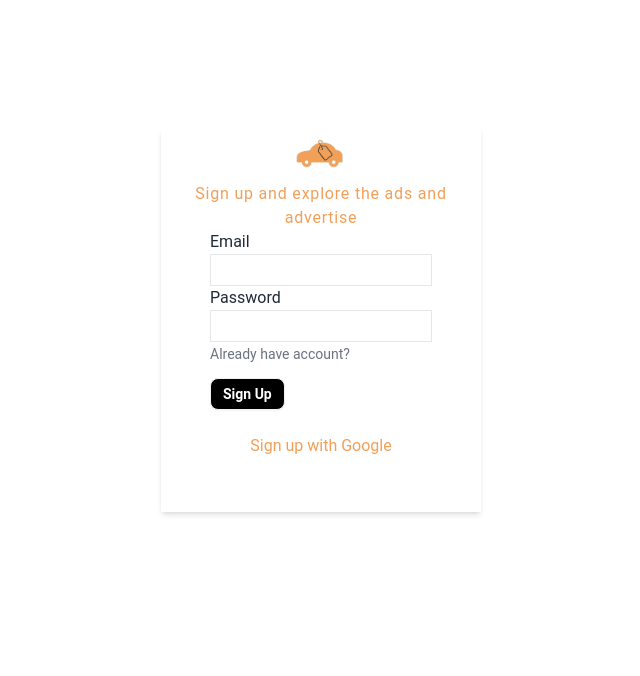
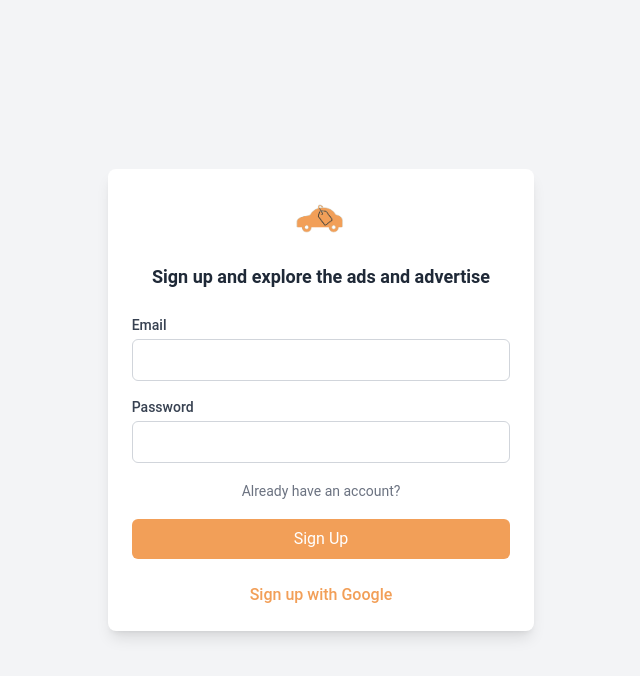
Before and after one commit to Nemanja0033/car-market-app, a React (Vite) app: page /login in a window 1280 px wide. Shown: the top 676 px of the page, without its empty margins (319-959 px from the left). Built offline with nearby package versions, Linux system fonts and the light colour scheme; no server answers.

Commit message:
login form UI

```diff
--- a/src/components/LoginForm.tsx
+++ b/src/components/LoginForm.tsx
@@ -13,35 +13,72 @@ const LoginForm = () => {
     }
 
   return (
-    <div className="w-full z-10 h-screen bg-white flex justify-center overflow-hidden">
-      <div className="md:w-1/4 w-full h-96 flex-row md:mt-32 mt-32 md:shadow-md">
-        <div className="flex justify-center">
-          <img src="/loader.png" alt="logo" className="w-1/4" />
-        </div>
-        <div className="ml-3 mr-3">
-          <h1 className="text-md text-center text-primary tracking-wider">{!isSignUp ? 'Sign up and explore the ads and advertise' : 'Welcome back find some new wheels!'}</h1>
-        </div>
-        <div className="flex justify-center">
-            <div className="flex-row">
-                <label htmlFor="email">Email</label>
-                <br />
-                <input className="border h-8" type="email" name="email" onChange={(e) => setEmail(e.target.value)} />
-                <div className="flex-row">
-                <label htmlFor="email">Password</label>
-                <br />
-                <input className="border h-8" type="password" name="email"  onChange={(e) => setPassword(e.target.value)} />
-                <br />
-                <span className="text-sm text-gray-500 cursor-pointer" onClick={handleStateChange}>{!isSignUp ? 'Already have account?' : 'Create New Account'}</span>
-                <br />
-                <button onClick={!isSignUp ? () => signUpWithEmail(setIsAuth, setUserName, email, password ) : () => loginWithEmail(setIsAuth, setUserName, email, password)} className="btn btn-sm bg-black text-white mt-3 hover:bg-primary">{!isSignUp ? 'Sign Up' : 'Login'}</button>
-            </div>
-            </div>
-        </div>
-        <div className="flex justify-center mt-6">
-            <span onClick={() => signUpWithGoogle(setIsAuth, setUserName)} className="text-primary cursor-pointer">Sign up with Google</span>
-        </div>
+    <div className="w-full z-10 h-screen bg-gray-100 flex justify-center items-center overflow-hidden">
+  <div className="bg-white md:w-1/3 w-11/12 p-6 rounded-lg shadow-lg">
+
+    <div className="flex justify-center mb-4">
+      <img src="/loader.png" alt="logo" className="w-20" />
+    </div>
+
+    <div className="text-center mb-6">
+      <h1 className="text-lg font-semibold text-gray-800">
+        {!isSignUp
+          ? 'Sign up and explore the ads and advertise'
+          : 'Welcome back! Find some new wheels!'}
+      </h1>
+    </div>
+
+    <div className="space-y-4">
+      <div>
+        <label htmlFor="email" className="block text-sm font-medium text-gray-700">Email</label>
+        <input
+          className="w-full border border-gray-300 rounded-md p-2 mt-1 focus:ring-2 focus:ring-primary focus:outline-none"
+          type="email"
+          name="email"
+          onChange={(e) => setEmail(e.target.value)}
+        />
+      </div>
+      <div>
+        <label htmlFor="password" className="block text-sm font-medium text-gray-700">Password</label>
+        <input
+          className="w-full border border-gray-300 rounded-md p-2 mt-1 focus:ring-2 focus:ring-primary focus:outline-none"
+          type="password"
+          name="password"
+          onChange={(e) => setPassword(e.target.value)}
+        />
       </div>
     </div>
+
+    <div className="mt-4 text-center">
+      <span
+        className="text-sm text-gray-500 cursor-pointer hover:underline"
+        onClick={handleStateChange}
+      >
+        {!isSignUp ? 'Already have an account?' : 'Create New Account'}
+      </span>
+      <button
+        onClick={
+          !isSignUp
+            ? () => signUpWithEmail(setIsAuth, setUserName, email, password)
+            : () => loginWithEmail(setIsAuth, setUserName, email, password)
+        }
+        className="w-full bg-primary text-white py-2 mt-4 rounded-md hover:bg-primary-dark transition duration-200"
+      >
+        {!isSignUp ? 'Sign Up' : 'Login'}
+      </button>
+    </div>
+
+    <div className="mt-6 text-center">
+      <span
+        onClick={() => signUpWithGoogle(setIsAuth, setUserName)}
+        className="text-primary font-medium cursor-pointer hover:underline"
+      >
+        Sign up with Google
+      </span>
+    </div>
+  </div>
+</div>
+
   )
 }
 
--- a/src/view/lg/Navbar.tsx
+++ b/src/view/lg/Navbar.tsx
@@ -1,13 +1,14 @@
 import { Link } from "react-router-dom"
 import { useAuth } from "../../context/AuthContext"
 import { logout } from "../../actions/Logout";
+import { Tag } from "lucide-react";
 
 const Navbar = () => {
 
   const { isAuth, setIsAuth } = useAuth();
 
   return (
-    <nav className="w-full h-[80px] flex md:justify-evenly justify-between items-center bg-white shadow-sm">
+    <nav className="w-full h-[80px] flex md:justify-evenly justify-between items-center bg-gray-50 shadow-md">
         <div className="md:ml-0 ml-6">
             <Link to={'/'}><img className="h-16 cursor-pointer" src="/logo.png" alt="car market logo"  /></Link>
         </div>
@@ -19,7 +20,7 @@ const Navbar = () => {
           <Link className="flex gap-1 items-center hover:text-primary" to={"/favourites/:id"}>Favourites</Link>
           </div>
 
-        <Link to={"/createadd"}><button className="btn bg-black hover:bg-primary btn-sm text-white">Sell a car</button></Link>
+        <Link className=" hover:text-black text-primary flex gap-1 items-center" to={"/createadd"}><Tag size={16} />Sell a Car</Link>
          {!isAuth ?  <Link className="flex gap-1 items-center hover:text-primary" to={'/login'}><button className="btn bg-primary hover:bg-black btn-sm text-white">Sign Up</button></Link>
           :
           <button onClick={() => logout(setIsAuth)} className="btn btn-sm bg-primary hover:bg-black text-white">Sign out</button>
```
